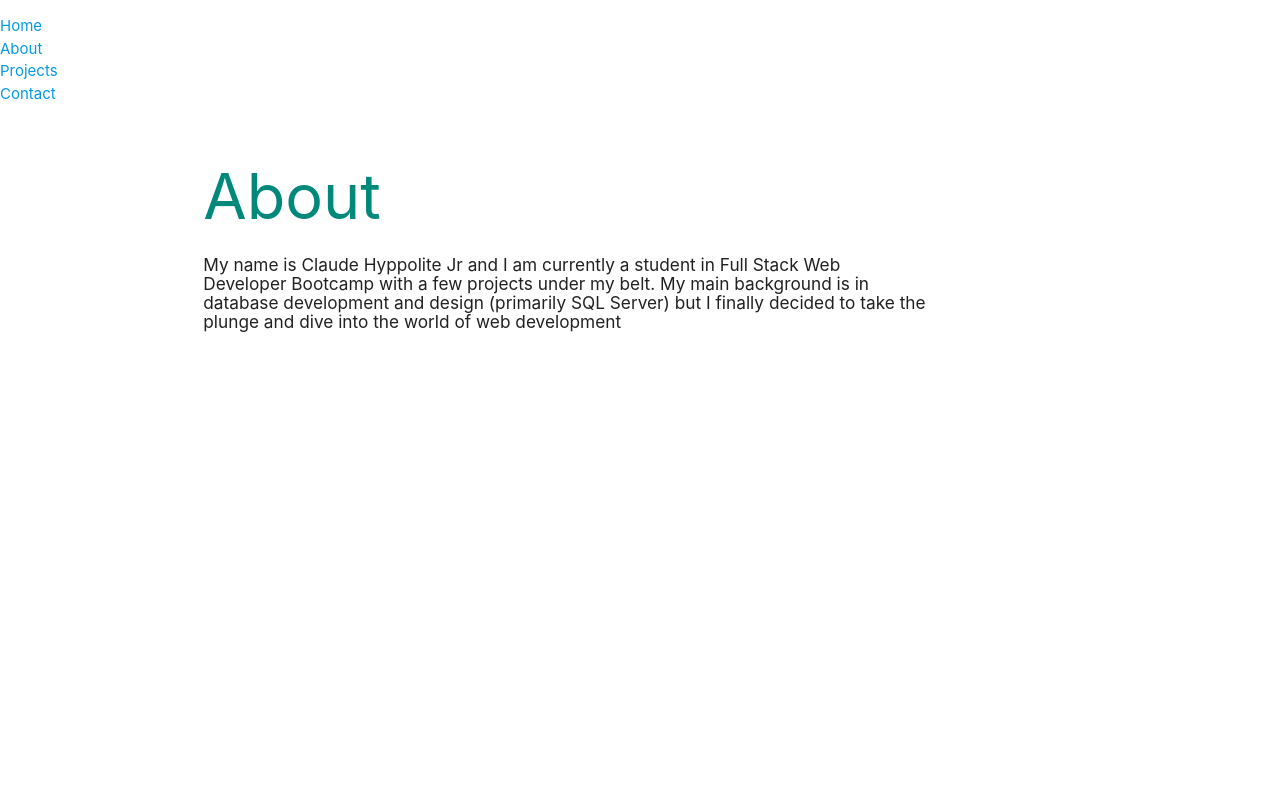
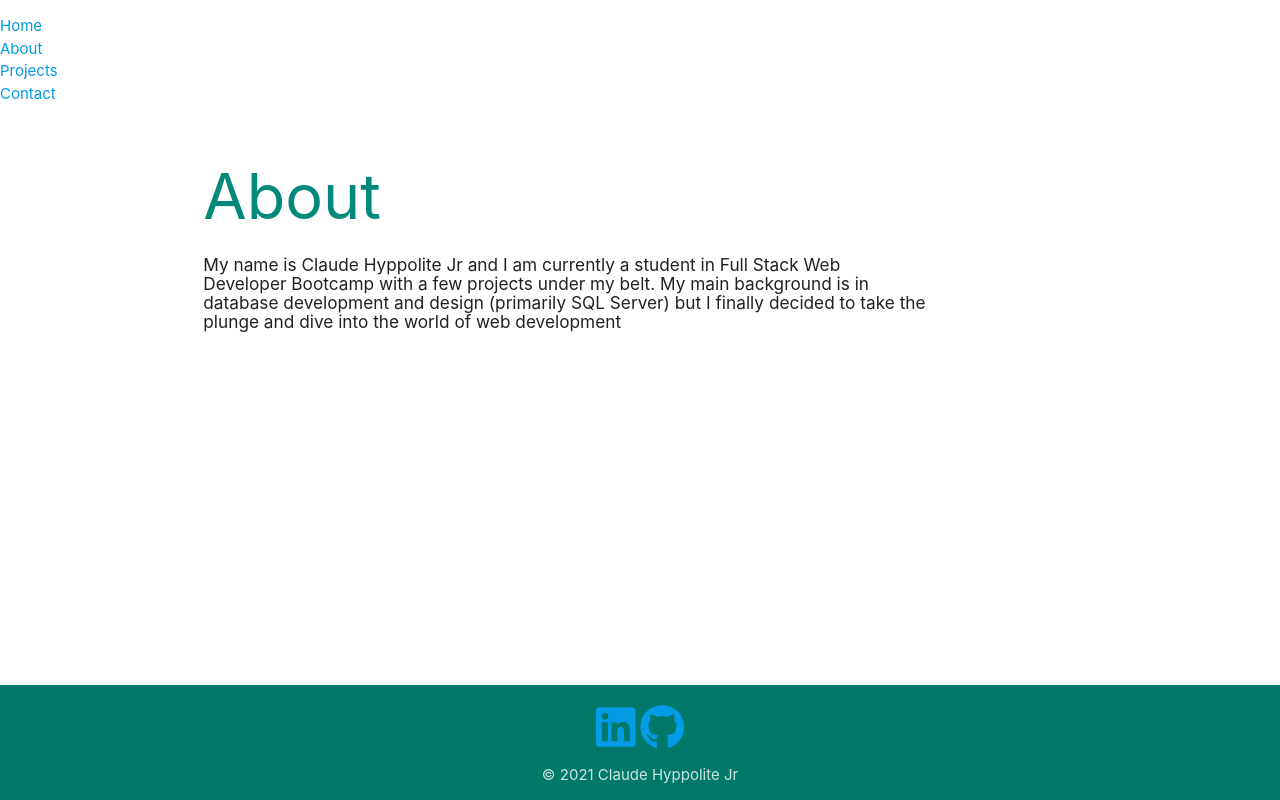
Before and after one commit to chyppolitejr/portfolio-react-remix, a React (Create React App) app: page /about in a window 1280 px wide. Built offline with nearby package versions, Linux system fonts and the light colour scheme.

Commit message:
fix sticky footer by changing body to #root in styles.css

```diff
--- a/public/index.html
+++ b/public/index.html
@@ -4,17 +4,21 @@
     <meta charset="utf-8" />
     <meta name="viewport" content="width=device-width, initial-scale=1" />
     <meta name="theme-color" content="#000000" />
-    <meta
-      name="description"
-      content="portolio site"
+    <meta name="description" content="portolio site" />
+    <link
+      rel="stylesheet"
+      href="https://pro.fontawesome.com/releases/v5.10.0/css/all.css"
+      integrity="sha384-AYmEC3Yw5cVb3ZcuHtOA93w35dYTsvhLPVnYs9eStHfGJvOvKxVfELGroGkvsg+p"
+      crossorigin="anonymous"
     />
 
     <link rel="manifest" href="%PUBLIC_URL%/manifest.json" />
+    <link rel="styles.css"></link:rel>
     <link rel="stylesheet" href="https://cdnjs.cloudflare.com/ajax/libs/materialize/1.0.0/css/materialize.min.css">
     <title>Porfolio</title>
   </head>
   <body>
-    <noscript>You need to enable JavaScript to run this app.</noscript>
+    <!-- <noscript>You need to enable JavaScript to run this app.</noscript> -->
     <div id="root"></div>
 
     <script src="https://cdnjs.cloudflare.com/ajax/libs/materialize/1.0.0/js/materialize.min.js"></script>
--- a/src/App.js
+++ b/src/App.js
@@ -5,19 +5,27 @@ import Home from "./containers/Home";
 import About from "./containers/About";
 import Projects from "./containers/Projects.js";
 import Contact from "./containers/Contact";
-import Materialize from 'materialize-css'
+import Footer from "./components/Footer";
 
 function App() {
   return (
+    <>
       <Router>
-      <div>
-        <Navbar />
+        <header>
+          {" "}
+          <Navbar />{" "}
+        </header>
+        <main>
           <Route exact path="/" component={Home} />
           <Route exact path="/about" component={About} />
           <Route exact path="/projects" component={Projects} />
           <Route path="/contact" component={Contact} />
-      </div>
+        </main>
       </Router>
+      <footer>
+        <Footer />
+      </footer>
+    </>
   );
 }
 
--- /dev/null
+++ b/src/components/Footer.js
@@ -0,0 +1,21 @@
+import React from "react";
+
+const Footer = () => {
+  return (
+    <div className="page-footer teal darken-2 center">
+      <div className="container">
+        <a href="https://www.linkedin.com/in/claude-hyppolite-jr">
+          <i className="fab fa-linkedin fa-3x" style={{ paddingRight: 5 }}></i>
+        </a>
+        <a href="https://github.com/chyppolitejr">
+          <i className="fab fa-github fa-3x"></i>
+        </a>
+      </div>
+      <div className="footer-copyright teal darken-2">
+        <div className="container center">© 2021 Claude Hyppolite Jr</div>
+      </div>
+    </div>
+  );
+};
+
+export default Footer;
--- /dev/null
+++ b/src/components/Navbar.js
@@ -0,0 +1,53 @@
+import React from "react";
+import { Link, useLocation } from "react-router-dom";
+
+const Navbar = () => {
+  const location = useLocation();
+
+  return (
+      <ul className="nav nav-tabs">
+        <li className="nav-item">
+          <Link
+            to="/"
+            className={
+              location.pathname === "/" ? "nav-link active" : "nav-link"
+            }
+          >
+            Home
+          </Link>
+        </li>
+        <li className="nav-item">
+          <Link
+            to="/about"
+            className={
+              location.pathname === "/about" ? "nav-link active" : "nav-link"
+            }
+          >
+            About
+          </Link>
+        </li>
+        <li className="nav-item">
+          <Link
+            to="/projects"
+            className={
+              location.pathname === "/projects" ? "nav-link active" : "nav-link"
+            }
+          >
+            Projects
+          </Link>
+        </li>
+        <li className="nav-item">
+          <Link
+            to="/contact"
+            className={
+              location.pathname === "/contact" ? "nav-link active" : "nav-link"
+            }
+          >
+            Contact
+          </Link>
+        </li>
+      </ul>
+  );
+};
+
+export default Navbar;
--- a/src/components/Navbar.jsx
+++ /dev/null
@@ -1,43 +0,0 @@
-import React from 'react';
-import {Link,useLocation} from 'react-router-dom'
-import Materialize from 'materialize-css'
-
-const Navbar = () => {
-    const location = useLocation();
-
-    return (
-    <ul className="nav nav-tabs">
-      <li className="nav-item">
-        <Link to="/" className={location.pathname === "/" ? "nav-link active" : "nav-link"}>
-          Home
-        </Link>
-      </li>
-      <li className="nav-item">
-        <Link
-          to="/about"
-          className={location.pathname === "/about" ? "nav-link active" : "nav-link"}
-        >
-          About
-        </Link>
-      </li>
-      <li className="nav-item">
-        <Link
-          to="/projects"
-          className={location.pathname === "/projects" ? "nav-link active" : "nav-link"}
-        >
-          Projects
-        </Link>
-      </li>
-      <li className="nav-item">
-        <Link
-          to="/contact"
-          className={location.pathname === "/contact" ? "nav-link active" : "nav-link"}
-        >
-          Contact
-        </Link>
-      </li>
-    </ul>
-  );
-};
-
-export default Navbar;
--- a/src/containers/About.js
+++ b/src/containers/About.js
@@ -1,22 +1,23 @@
 import React from "react";
-import Materialize from 'materialize-css'
 
 const About = () => {
   return (
+    <main>
       <div className="container">
         <div className="row">
           <div className="col s12 m9 l10">
             <h1 className="teal-text text-darken-1">About</h1>
             <h6>
-            My name is Claude Hyppolite Jr and I am currently a student in Full
-            Stack Web Developer Bootcamp with a few projects under my belt. My
-            main background is in database development and design (primarily SQL
-            Server) but I finally decided to take the plunge and dive into the
-            world of web development
+              My name is Claude Hyppolite Jr and I am currently a student in
+              Full Stack Web Developer Bootcamp with a few projects under my
+              belt. My main background is in database development and design
+              (primarily SQL Server) but I finally decided to take the plunge
+              and dive into the world of web development
             </h6>
           </div>
         </div>
       </div>
+    </main>
   );
 };
 
--- a/src/containers/Contact.js
+++ b/src/containers/Contact.js
@@ -2,9 +2,9 @@ import React from 'react';
 
 const Contact = () => {
     return (
-        <div>
+        <main>
            Contact Page
-        </div>
+        </main>
     );
 };
 
--- a/src/containers/Home.js
+++ b/src/containers/Home.js
@@ -2,9 +2,9 @@ import React from 'react';
 
 const Home = () => {
     return (
-        <div>
+        <main>
              Home Page
-        </div>
+        </main>
     );
 };
 
--- a/src/containers/Projects.js
+++ b/src/containers/Projects.js
@@ -2,9 +2,9 @@ import React from 'react';
 
 const Projects = () => {
     return (
-        <div>
+        <main>
             Project Page
-        </div>
+        </main>
     );
 };
 
--- a/src/index.css
+++ b/src/index.css
@@ -1,13 +1,13 @@
-body {
+/* body {
   margin: 0;
-  font-family: -apple-system, BlinkMacSystemFont, 'Segoe UI', 'Roboto', 'Oxygen',
-    'Ubuntu', 'Cantarell', 'Fira Sans', 'Droid Sans', 'Helvetica Neue',
+  font-family: -apple-system, BlinkMacSystemFont, "Segoe UI", "Roboto", "Oxygen",
+    "Ubuntu", "Cantarell", "Fira Sans", "Droid Sans", "Helvetica Neue",
     sans-serif;
   -webkit-font-smoothing: antialiased;
   -moz-osx-font-smoothing: grayscale;
 }
 
 code {
-  font-family: source-code-pro, Menlo, Monaco, Consolas, 'Courier New',
+  font-family: source-code-pro, Menlo, Monaco, Consolas, "Courier New",
     monospace;
-}
+} */
--- a/src/index.js
+++ b/src/index.js
@@ -3,6 +3,9 @@ import ReactDOM from 'react-dom';
 import './index.css';
 import App from './App';
 import reportWebVitals from './reportWebVitals';
+import 'materialize-css/dist/css/materialize.min.css'
+import "./styles.css"
+
 
 ReactDOM.render(
   <React.StrictMode>
--- /dev/null
+++ b/src/styles.css
@@ -0,0 +1,9 @@
+#root{
+    display: flex;
+    min-height: 100vh;
+    flex-direction: column;
+  }
+
+  main {
+    flex: 1 0 auto;
+  }
```
Also changed, not shown: 1 other file (tests, documents, lock files or other folders). Lines whose indentation alone changed are shown as unchanged.
